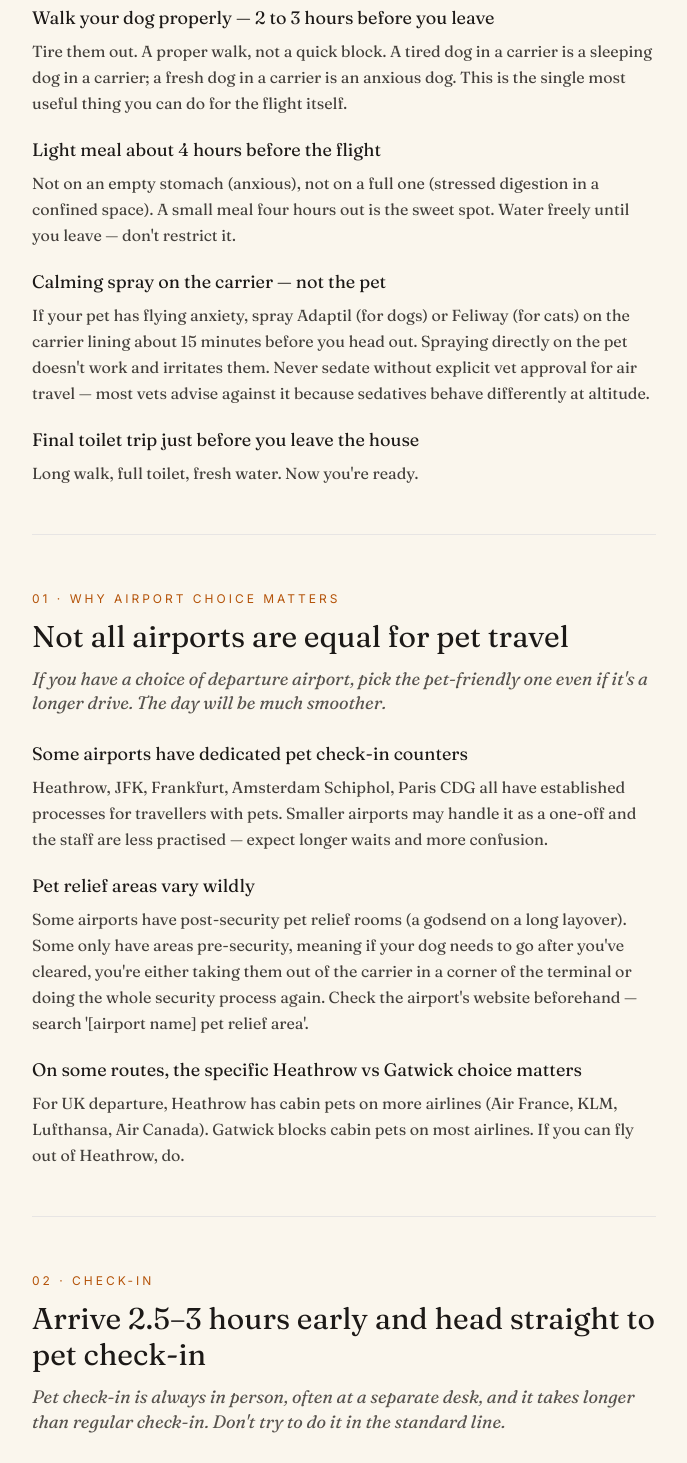
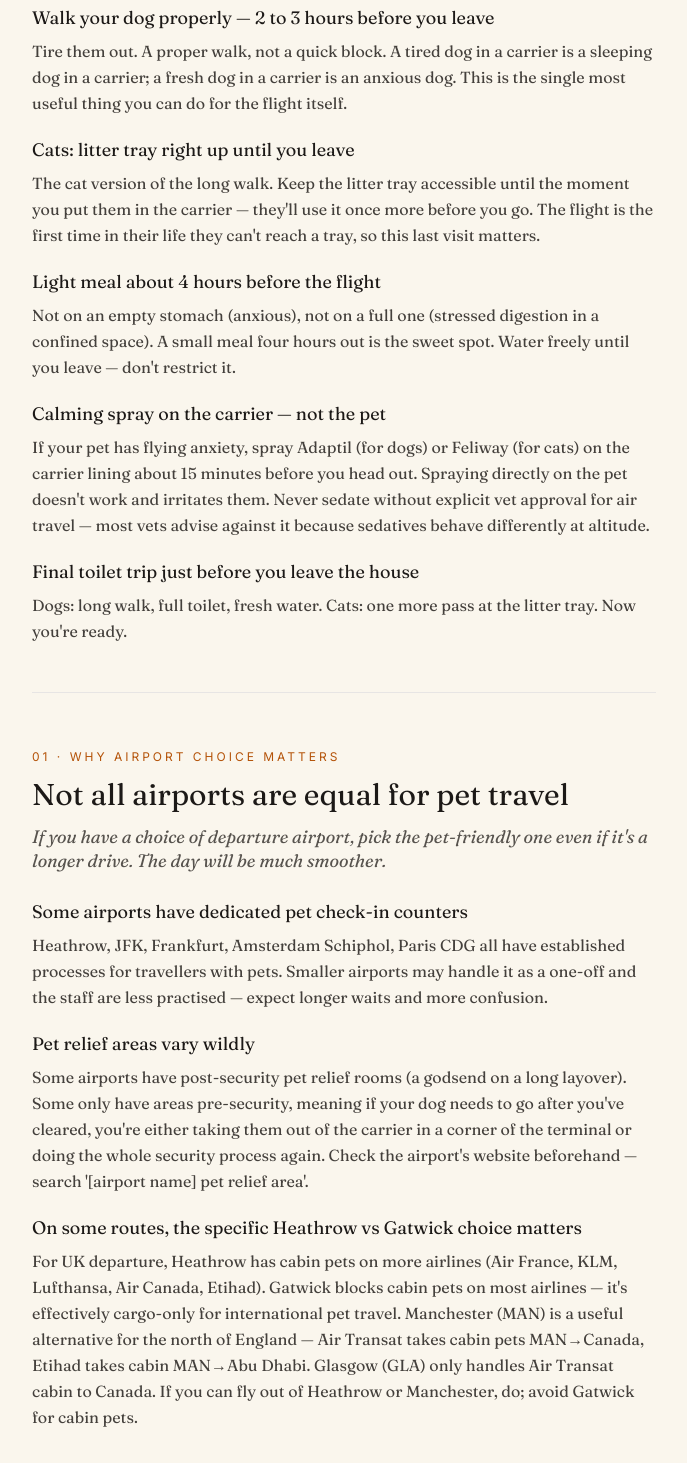
Before and after one commit to rupindermahay/petsincabin, a Next.js app: page /travel-day-with-a-pet in a window 1280 px wide. Shown: the part 1080-2543 px from the top of the page, without its empty margins (296-983 px from the left). Built offline with nearby package versions, Linux system fonts and the light colour scheme.

Commit message:
Add files via upload

```diff
--- a/components/travelDayGuide.js
+++ b/components/travelDayGuide.js
@@ -17,6 +17,10 @@ export const TRAVEL_DAY_GUIDE = {
           p: "Tire them out. A proper walk, not a quick block. A tired dog in a carrier is a sleeping dog in a carrier; a fresh dog in a carrier is an anxious dog. This is the single most useful thing you can do for the flight itself.",
         },
         {
+          h: "Cats: litter tray right up until you leave",
+          p: "The cat version of the long walk. Keep the litter tray accessible until the moment you put them in the carrier — they'll use it once more before you go. The flight is the first time in their life they can't reach a tray, so this last visit matters.",
+        },
+        {
           h: "Light meal about 4 hours before the flight",
           p: "Not on an empty stomach (anxious), not on a full one (stressed digestion in a confined space). A small meal four hours out is the sweet spot. Water freely until you leave — don't restrict it.",
         },
@@ -26,7 +30,7 @@ export const TRAVEL_DAY_GUIDE = {
         },
         {
           h: "Final toilet trip just before you leave the house",
-          p: "Long walk, full toilet, fresh water. Now you're ready.",
+          p: "Dogs: long walk, full toilet, fresh water. Cats: one more pass at the litter tray. Now you're ready.",
         },
       ],
     },
@@ -46,7 +50,7 @@ export const TRAVEL_DAY_GUIDE = {
         },
         {
           h: "On some routes, the specific Heathrow vs Gatwick choice matters",
-          p: "For UK departure, Heathrow has cabin pets on more airlines (Air France, KLM, Lufthansa, Air Canada). Gatwick blocks cabin pets on most airlines. If you can fly out of Heathrow, do.",
+          p: "For UK departure, Heathrow has cabin pets on more airlines (Air France, KLM, Lufthansa, Air Canada, Etihad). Gatwick blocks cabin pets on most airlines — it's effectively cargo-only for international pet travel. Manchester (MAN) is a useful alternative for the north of England — Air Transat takes cabin pets MAN→Canada, Etihad takes cabin MAN→Abu Dhabi. Glasgow (GLA) only handles Air Transat cabin to Canada. If you can fly out of Heathrow or Manchester, do; avoid Gatwick for cabin pets.",
         },
       ],
     },
@@ -62,7 +66,7 @@ export const TRAVEL_DAY_GUIDE = {
         },
         {
           h: "Paperwork review",
-          p: "The agent will check every document — health certificate, rabies certificate, microchip number, CDC Dog Import Form receipt (for US-bound), EU Pet Passport (for EU), import permit (for some destinations). Have all originals in a clear folder, in the order the destination country expects them. Photocopies in a separate folder as backup.",
+          p: "The agent will check every document — health certificate, rabies certificate, microchip number, CDC Dog Import Form receipt (for US-bound), EU Animal Health Certificate (for travellers entering the EU from outside) or EU Pet Passport (only if you're an EU resident with one issued previously), import permit (for some destinations). Have all originals in a clear folder, in the order the destination country expects them. Photocopies in a separate folder as backup.",
         },
         {
           h: "The carrier turn-around test — and why size matters",
@@ -98,7 +102,7 @@ export const TRAVEL_DAY_GUIDE = {
         },
         {
           h: "If you're flying to the US via a Canadian airport, expect US Preclearance",
-          p: "At Montreal (YUL), Toronto (YYZ), Vancouver and other Canadian airports, US-bound passengers clear US Customs and Border Protection BEFORE boarding — this is called Preclearance. For pets, that's a paperwork check at a desk (CDC Dog Import Form, rabies, microchip). The full security screening still happens once with CATSA; you arrive in the US as a domestic passenger.",
+          p: "At Montreal (YUL), Toronto (YYZ), Vancouver (YVR) and other Canadian airports, US-bound passengers clear US Customs and Border Protection BEFORE boarding — this is called Preclearance. For pets, that's a paperwork check at a desk (CDC Dog Import Form, rabies, microchip). The full security screening still happens once with CATSA; you arrive in the US as a domestic passenger.",
         },
         {
           h: "Pet back in carrier as soon as you're clear",
@@ -114,7 +118,7 @@ export const TRAVEL_DAY_GUIDE = {
       points: [
         {
           h: "Find the pet relief area — if it's after security",
-          p: "Larger airports (Heathrow T2/T5, JFK, Amsterdam, Frankfurt, Munich) have post-security pet relief rooms. Use the airport app or signage to find yours. If your airport doesn't have one, your pet has to wait until arrival — give them a full toilet break right before you go through security.",
+          p: "Few major airports have post-security (airside) pet relief: Heathrow lists airside facilities at T2/T3/T4/T5 but its own guidance describes them as for assistance dogs, with pet access at staff discretion; JFK has an airside room in B Concourse (B31–B33); Munich has one airside in T1 Hall C1 West (non-Schengen); Helsinki has indoor airside zones in T2; Madrid Barajas has an indoor airside area. Many big hubs DON'T — Amsterdam Schiphol officially has no pet relief area at all, and Frankfurt explicitly states no designated pet relief in transit. Use the airport app or signage to find yours. If your airport doesn't have one, your pet has to wait until arrival — give them a full toilet break right before you go through security.",
         },
         {
           h: "Carrier vs leash rules in the terminal",
@@ -157,6 +161,10 @@ export const TRAVEL_DAY_GUIDE = {
           p: "Push it all the way under so the carrier handle is at your feet. This is a regulation, not a suggestion. Don't let crew put it anywhere else (overhead, in your lap during takeoff).",
         },
         {
+          h: "Don't book a bulkhead or exit row — pets aren't allowed there",
+          p: "Bulkhead seats (the front row of a cabin or behind a divider) have no under-seat storage at all — your carrier has nowhere to go. Exit rows are off-limits to pet travellers on every airline because cabin pets can't be in a row with safety-critical egress duties. If you accidentally got assigned one when adding the pet to the booking, the gate agent will reseat you — but better to fix it before you fly.",
+        },
+        {
           h: "First 15 minutes are the hardest",
           p: "Taxi, takeoff and the engine roar are the loudest moments of the flight. Most pets settle within 20 minutes of cruising altitude. Talk quietly to them, slip a finger through the mesh, then leave them be — over-fussing keeps them alert.",
         },
@@ -165,8 +173,8 @@ export const TRAVEL_DAY_GUIDE = {
           p: "Most airlines and many aviation authorities prohibit opening a pet carrier during flight. If your pet seems distressed, ask a flight attendant — don't unzip on your own.",
         },
         {
-          h: "Window seat is usually better",
-          p: "Slightly more under-seat depth on most aircraft, away from cart traffic in the aisle, and the wall gives the carrier (and your pet) one less direction of stimulation.",
+          h: "Window seat is usually better — with a small caveat",
+          p: "Window seats give your pet more floor depth under the seat in front, and you're away from cart traffic in the aisle. The trade-off: on most narrow-body aircraft, the fuselage curves inward, so under-seat HEIGHT is slightly less at the window than the middle. If your carrier sits right at the published maximum, the middle seat is actually the most forgiving spot. For most cabin pets and standard 18×11×11 carriers, window still wins — but check seat maps on SeatGuru if your carrier is on the edge of the height limit.",
         },
       ],
     },
```
